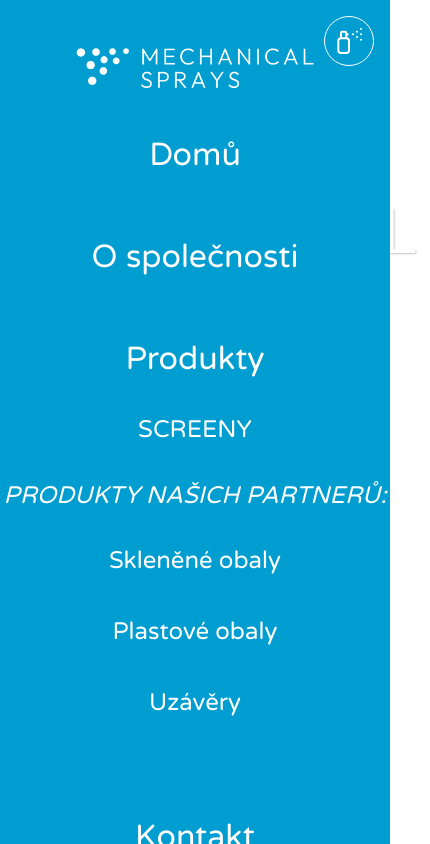
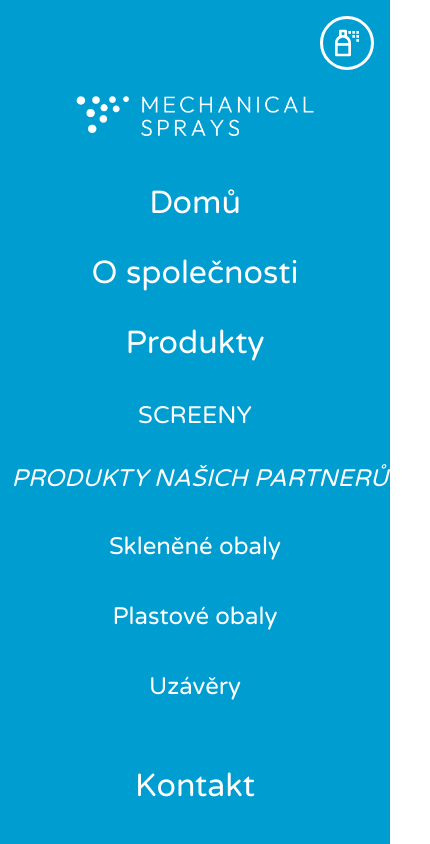
Before and after one commit to Chidling1/mechanical-sprays-ht, a plain HTML site: page index.html in a window 390 px wide. Both pictures are taken after a click on the element 349 px from the left and 41 px from the top of the page. Shown: the top 844 px of the page, 430 px wide, since content can reach past the window. Drawn offline with Linux system fonts and the light colour scheme.

Commit message:
Add files via upload

```diff
--- a/index.html
+++ b/index.html
@@ -21,19 +21,19 @@
                     <li><a href="#hero">Domů</a></li>
                     <li><a href="#about">O společnosti</a></li>
                     <li class="dropdown">
-        <a href="#product" id="products-nav">Produkty</a>
-        <ul class="dropdown-menu">
-            <li><a href="pages/screeny.html" class="dropdown-link">SCREENY</a></li>
-            <li class="dropdown-span"><span>PRODUKTY NAŠICH PARTNERŮ:</span></li>
-            <li><a href="pages/partners-products.html" class="dropdown-link">Skleněné obaly</a></li>
-            <li><a href="pages/partners-products.html#plastic-container" class="dropdown-link">Plastové obaly</a></li>
-            <li><a href="pages/partners-products.html#cap" class="dropdown-link">Uzávěry</a></li>
-        </ul>
-    </li>
+                        <a href="#product" id="products-nav">Produkty</a>
+                        <ul class="dropdown-menu">
+                            <li><a href="/pages/screeny.html" class="dropdown-link">SCREENY</a></li>
+                            <li class="dropdown-span"><span>PRODUKTY NAŠICH PARTNERŮ:</span></li>
+                            <li><a href="/pages/partners-products.html" class="dropdown-link">Skleněné obaly</a></li>
+                            <li><a href="/pages/partners-products.html#plastic-container" class="dropdown-link">Plastové obaly</a></li>
+                            <li><a href="/pages/partners-products.html#cap" class="dropdown-link">Uzávěry</a></li>
+                        </ul>
+                    </li>
                     <li><a href="#contact">Kontakt</a></li>
                     <li>
 
-                        <a href="pages/screeny.html"><div class="badge"></div>SCREENY</a></li>
+                        <!-- <a href="pages/screeny.html"><div class="badge"></div>SCREENY</a></li> -->
 
                     </ul>
                     <div class="socials">
@@ -49,7 +49,8 @@
         </nav>
 
         <div class="hamburger" id="">
-            <svg xmlns="http://www.w3.org/2000/svg" width="40" height="40" viewBox="0 0 24 24"><!-- Icon from Tabler Icons by Paweł Kuna - https://github.com/tabler/tabler-icons/blob/master/LICENSE --><path fill="none" stroke="currentColor" stroke-linecap="round" stroke-linejoin="round" stroke-width="1.5" d="M4 12a2 2 0 0 1 2-2h4a2 2 0 0 1 2 2v7a2 2 0 0 1-2 2H6a2 2 0 0 1-2-2zm2-2V6a1 1 0 0 1 1-1h2a1 1 0 0 1 1 1v4m5-3h.01M18 9h.01M18 5h.01M21 3h.01M21 7h.01M21 11h.01M10 7h1"/></svg>
+            <svg xmlns="http://www.w3.org/2000/svg" width="32" height="32" viewBox="0 0 24 24"><!-- Icon from BoxIcons by Atisa - https://creativecommons.org/licenses/by/4.0/ --><path fill="currentColor" d="M11.002 2h-4a1 1 0 0 0-1 1v3.812a6 6 0 0 0-3 5.188v.988L3 13l.002.072V21a1 1 0 0 0 1 1h10a1 1 0 0 0 1-1v-9a6 6 0 0 0-3-5.188V3a1 1 0 0 0-1-1m-3 4V4h2v2zm5.001 14h-8v-6h8zm-8.001-8c0-2.206 1.794-4 4-4s4 1.794 4 4zm8.001-9h2v2h-2zM16 3h2v2h-2zm0 3h2v2h-2zm3-3h2v2h-2zm0 3h2v2h-2zm0 3h2v2h-2z"/></svg>
+        <!-- <svg xmlns="http://www.w3.org/2000/svg" width="40" height="40" viewBox="0 0 24 24">Icon from Tabler Icons by Paweł Kuna - https://github.com/tabler/tabler-icons/blob/master/LICENSE<path fill="none" stroke="currentColor" stroke-linecap="round" stroke-linejoin="round" stroke-width="1.8" d="M4 12a2 2 0 0 1 2-2h4a2 2 0 0 1 2 2v7a2 2 0 0 1-2 2H6a2 2 0 0 1-2-2zm2-2V6a1 1 0 0 1 1-1h2a1 1 0 0 1 1 1v4m5-3h.01M18 9h.01M18 5h.01M21 3h.01M21 7h.01M21 11h.01M10 7h1"/></svg>  -->
         </div>
 
         <!-- Hero Section -->
@@ -130,17 +131,17 @@
                     <h2>Kontakt</h2>
 
         <div class="footer-container">
-            <p>E-mail:<a href="mailto: kaspara.l@mechanicalsprays.com">kaspara.l@mechanicalsprays.com</a></p>
+            <p>E-mail: <a href="mailto: kaspara.l@mechanicalsprays.com">kaspara.l@mechanicalsprays.com</a></p>
 <!--             <svg xmlns="http://www.w3.org/2000/svg" width="48" height="48" viewBox="0 0 48 48"><g transform="translate(-1547 -1941)"><path d="M43.484,34.728l-8.406-5.617a3.043,3.043,0,0,0-3.913.055c-3.273,2.683-5.214,1.914-5.529,1.755a20.655,20.655,0,0,1-6.3-4.5A25.657,25.657,0,0,1,13.912,19.2c-.348-.7-.75-3.039,1.541-5.482a3,3,0,0,0,.279-3.942c-.686-1.08-.686-1.08-1.226-1.874s-1.6-2.352-4.4-6.551A2.945,2.945,0,0,0,7.472,0,3.29,3.29,0,0,0,4.944,1.208l-2.8,2.8C.158,5.993,0,7.129,0,8.406,0,10.013,2.321,20.491,13.349,31.48c10.992,11.03,21.46,13.352,23.066,13.352h.062c1.266-.019,2.39-.186,4.345-2.142l2.8-2.8a3.286,3.286,0,0,0,1.209-2.528A2.943,2.943,0,0,0,43.484,34.728ZM42.3,38.568l-2.8,2.8c-1.573,1.573-2.257,1.583-3.087,1.594-.115,0-10.172-1.189-21.745-12.8C3.19,18.72,1.87,8.5,1.868,8.406c0-.828,0-1.481,1.593-3.076l2.8-2.8c.492-.49.688-.66,1.209-.66a1.111,1.111,0,0,1,1.08.518c2.81,4.207,3.876,5.778,4.409,6.561s.526.773,1.2,1.828a1.17,1.17,0,0,1-.065,1.662c-2.915,3.1-2.484,6.324-1.85,7.594a27.293,27.293,0,0,0,5.779,7.715A22.488,22.488,0,0,0,24.8,32.592,4.422,4.422,0,0,0,26.727,33a8.957,8.957,0,0,0,5.623-2.386,1.114,1.114,0,0,1,.737-.314,1.808,1.808,0,0,1,.954.369l8.406,5.615a1.107,1.107,0,0,1,.517,1.079C42.964,37.88,42.794,38.077,42.3,38.568Z" transform="translate(1548.584 1942.584)" fill="#414141"></path><rect width="48" height="48" transform="translate(1547 1941)" fill="none"></rect></g></svg>
  -->        <p>Tel: 776 383 779</p>
         </div>
           <div class="footer-container">
             <p>Mechanical sprays s.r.o.</p>
-            <p>Tyršova 732, Malenovice, 763 02 Zlín</p>
+            <p>Tyršova 732, Malenovice, 763&nbsp;02&nbsp;Zlín</p>
           </div>
             <div class="footer-container">
             <p class="provozovna">Provozovna:</p>
-            <p>Hlavní 1013, 687 25 Hluk</p>
+            <p>Hlavní 1013, 687&nbsp;25&nbsp;Hluk</p>
             </div>
             <div class="footer-container">
             <p>IČO: 04762568</p>
--- a/styles.css
+++ b/styles.css
@@ -177,7 +177,7 @@ body {
     top: 1rem;
     right: 1rem;
     z-index: 20;
-    border: 1px solid #fff;
+    border: 3px solid #fff;
     border-radius: 50%;
     padding: 0.5rem;
 }
@@ -224,7 +224,7 @@ svg {
     font-weight: 100;
     letter-spacing: 0.2rem;
     margin-top: 5rem;
-    font-size: 4rem;
+    font-size: clamp(2.5rem, -1.5rem + 8vw, 4rem);
     color: #fff;
 /*    color: hsl(197, 88%, 58%); */
     mix-blend-mode: multiply, screen;
@@ -288,10 +288,16 @@ svg {
 .container h2 {
     color: #009dd1;
     font-size: 3rem;
+    font-family: "figtree", sans-serif;
+    font-weight: 200;
+    font-size: clamp(2rem, -1.5rem + 8vw, 3rem);
+
 }
 
 .product h3 {
     font-size: 2rem;
+    font-family: "figtree", sans-serif;
+    font-weight: 400;
     margin: 0.75rem auto;
     color: hsl(197, 88%, 58%);
 }
@@ -380,7 +386,7 @@ svg {
 /* Testimonials Section */
 .about {
     background-color: #f0f8ff;
-/*  clip-path: polygon(0 18%, 100% 0, 100% 100%, 0% 100%); */
+    clip-path: polygon(0 0, 100% 0, 100% 94%, 0% 100%);
     margin-top: -5rem;
     padding: 4rem 0;
     text-align: center;
@@ -397,12 +403,17 @@ svg {
     color: #fff;
     text-align: center;
     padding: 2rem 2rem;
+    clip-path: polygon(0 6%, 100% 0, 100% 100%, 0% 100%);
 }
 
 .footer h2 {
+    font-family: "figtree", sans-serif;
+    font-weight: 400;
     font-size: 3rem;
-    margin: 0.5rem 0;
+    margin: 2rem 0;
     color: #fff;
+    font-size: clamp(2rem, -1.5rem + 8vw, 3rem);
+
 }
 .footer a {
     color: #fff;
@@ -417,9 +428,8 @@ svg {
 }
 
 .footer-container {
-    text-wrap: nowrap;
-
-    width: 50%;
+    text-wrap: wrap;
+    width: 100%;
     max-width: 1200px;
     margin: 0.3rem auto;
 }
@@ -431,6 +441,8 @@ svg {
 
 /* Responsive Navigation */
 /* Responsive Navigation */
+/* Responsive Navigation */
+
 
 @media (max-width: 1050px) {
     .logo {
@@ -484,7 +496,7 @@ svg {
      }
 
     .logo {
-        margin: 2rem auto;
+        margin: 5rem auto 2rem auto;
     }
 
     .badge {
@@ -495,7 +507,7 @@ svg {
         justify-content: center;
         font-size: xx-large;
         flex-direction: column;
-        row-gap: 4rem;
+        row-gap: 2rem;
         width: 100%;
     }
 
@@ -528,9 +540,9 @@ svg {
     margin: 0 auto;
     }
     .container img {
-        max-width: 70%;
+        max-width: 100%;
         min-width: 40%;
-        margin: 4rem auto;
+        margin: 1rem auto;
         height: auto;
         z-index: 20;
     }
@@ -592,11 +604,12 @@ svg {
 .dropdown-menu {
     display: none;
     position: absolute;
+    height: auto;
     top: 100%;
     left: 0;
     min-width: 180px;
     background: none;
-    box-shadow: none;
+    box-shadow: 0 2px 10px rgba(0, 0, 0, 0.1);
     border-radius: 0;
     z-index: 100;
     padding: 0;
@@ -619,18 +632,25 @@ svg {
 .dropdown-menu li {
     width: 100%;
     list-style: none;
-    margin: 2rem 0;
+    margin: 2rem 0 0 1rem;
 }
 
 .dropdown-menu li:nth-child(2) {
     width: 100%;
     list-style: none;
-    margin: 2rem 0;
+    margin: 2rem 0 0 0.5rem;
+    color: #fff;
+}
+
+.dropdown-menu li:last-child {
+    width: 100%;
+    list-style: none;
+    margin: 2rem 0 2rem 1rem;
     color: #fff;
 }
 
 .dropdown-link {
-    display: block;
+    display: ;
     color: #fff;
     background: none;
     padding: 2rem 0;
@@ -663,11 +683,17 @@ svg {
     visibility: visible;
     transition: none;
 }
+
+.dropdown-menu li, .dropdown-menu li:last-child{
+    width: 100%;
+    list-style: none;
+    margin: 2rem 0;
+}
+
 .dropdown-link {
     font-size: 1.5rem;
-    padding: 2rem 0;
+    padding: 1rem 0;
     color: #fff;
-    background: none;
     text-align: center;
 }
 .dropdown-link:hover,
--- a/styles/partners-products.css
+++ b/styles/partners-products.css
@@ -1,3 +1,8 @@
+section {
+    padding: 2rem 0;
+    max-width: 1200px;
+    margin: 0 auto;
+}
 /* Product Section */
 .product {
     display: flex;
@@ -46,7 +51,8 @@
 
 svg {
     color: #727272;
-    position: fixed;
+    margin: 1rem;
+
 }
 
 .product-item.visible {
```
Also changed, not shown: pages/partners-products.html (+1 -1 lines), pages/screeny.html (+1 -1 lines), styles/screeny.css (+13 -0 lines).
